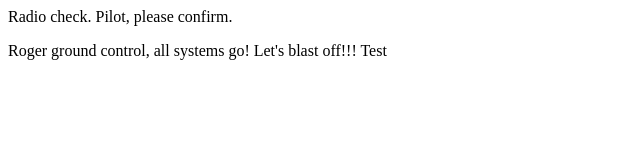
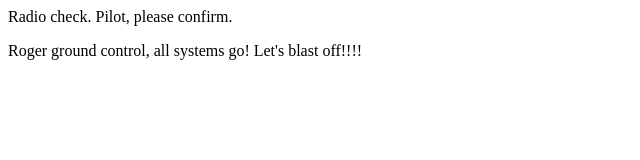
Before and after one commit to spurs2k/communication-log, a plain HTML site: page index.html in a window 1280 px wide. Shown: the full height of the page, 0-640 px from the left. Drawn offline with Linux system fonts and the light colour scheme.

Commit message:
Final Save

```diff
--- a/index.html
+++ b/index.html
@@ -1,6 +1,6 @@
 <html>
 <body>
    <p>Radio check. Pilot, please confirm.</p>
-   <p>Roger ground control, all systems go! Let's blast off!!! Test</p>
+   <p>Roger ground control, all systems go! Let's blast off!!!!</p>
 </body>
 </html>
```
